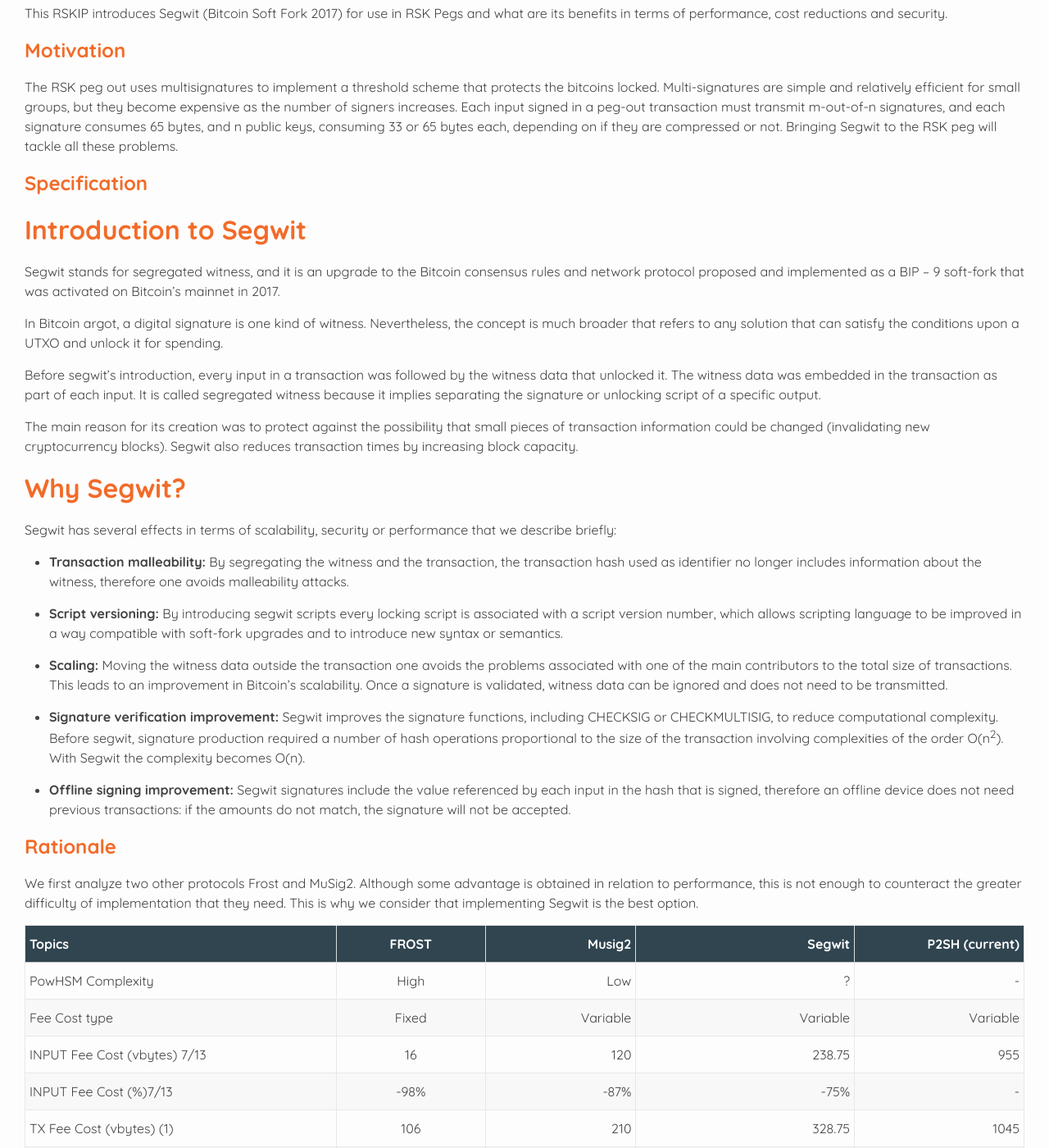
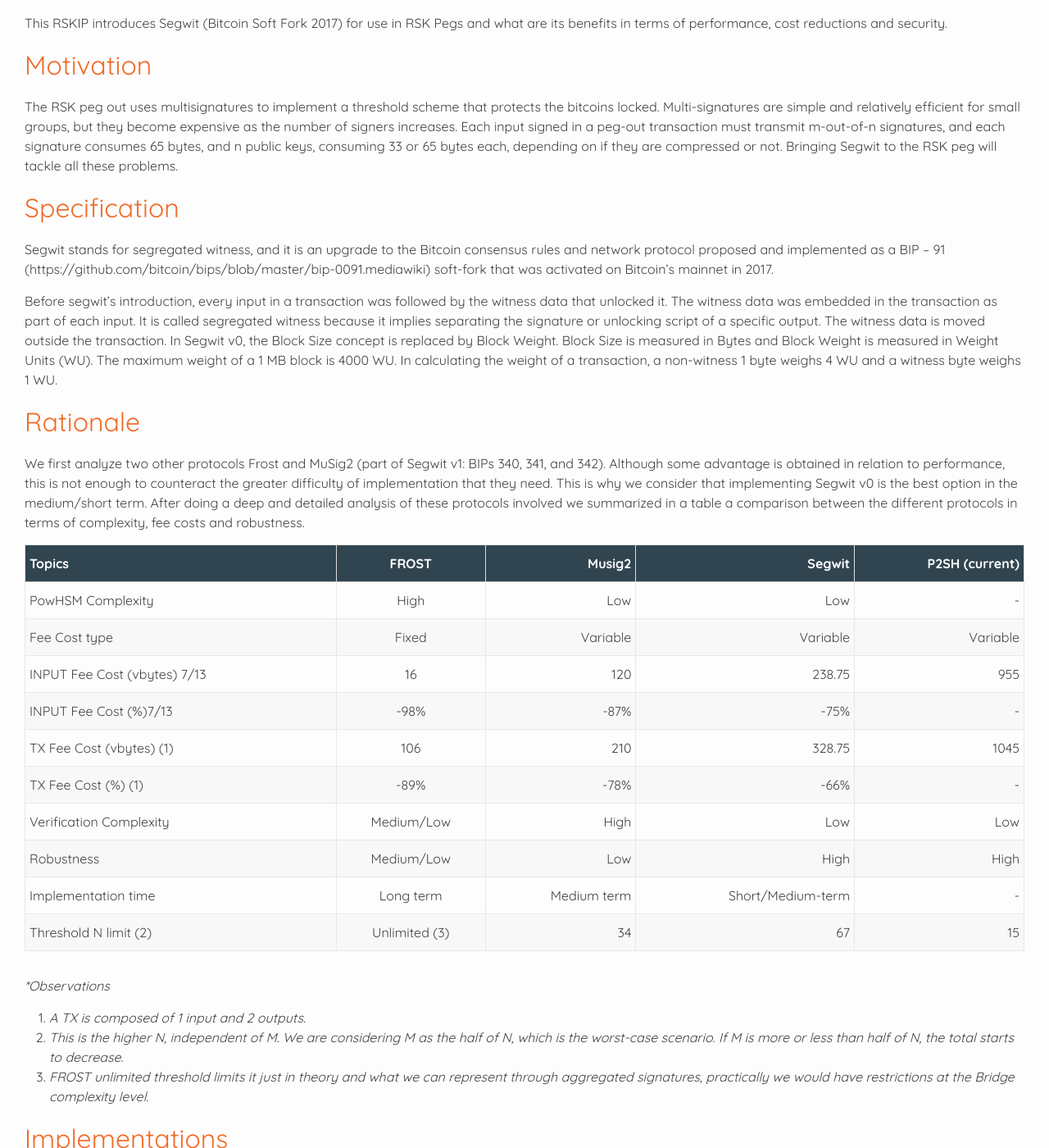
Before and after one commit to rsksmart/RSKIPs, a Jekyll site: the page built from IPs/RSKIP305.md, in a window 1280 px wide and 1400 px high, scrolled down 707 px. Shown: the whole window at 82% size. Built offline with Jekyll 4.4.1, drawn with Linux system fonts in a browser that asks for light colours; our own code applies the rules of GitHub Pages for plain Markdown files; some of the changed text lies outside the part shown.

Commit message:
1st version of implementation

````diff
--- a/IPs/RSKIP305.md
+++ b/IPs/RSKIP305.md
@@ -1,10 +1,10 @@
 ---
 rskip: 305
-title: Segwit for our Peg
+title: Peg efficiency improvement (Segwit)
 description: This RSKIP introduces Segwit (Bitcoin Soft Fork 2017) for use in RSK Pegs and what are its benefits.
 status: Draft
 purpose: Sca Usa Sec
-author: PG (@patogallardo) - RFV (@ramsesfv) - NV (@NVescovo)
+author: PG (@patogallaiovlabs) - RFV (@ramsesfv) - NV (@NVescovo)
 layer: Core
 complexity: 2
 created: 2022-06-01
@@ -22,57 +22,32 @@ created: 2022-06-01
 |**Complexity** |2 |
 |**Status**     |Draft |
 
-# **Abstract**
+## Abstract
 
 This RSKIP introduces Segwit (Bitcoin Soft Fork 2017) for use in RSK Pegs and what are its benefits in terms of performance, cost reductions and security.
 
-# **Motivation**
+## Motivation
 
 The RSK peg out uses multisignatures to implement a threshold scheme that protects the bitcoins locked. Multi-signatures are simple and relatively
 efficient for small groups, but they become expensive as the number of signers increases. Each input signed in a peg-out transaction must transmit
 m-out-of-n signatures, and each signature consumes 65 bytes, and n public keys, consuming 33 or 65 bytes each, depending on if they are compressed or not.
 Bringing Segwit to the RSK peg will tackle all these problems.
 
-# **Specification**
+## Specification
 
-## **Introduction to Segwit**
-Segwit stands for segregated witness, and it is an upgrade to the Bitcoin consensus rules and network protocol proposed and implemented as a BIP – 9 soft-fork that was activated on Bitcoin’s mainnet in 2017.
+Segwit stands for segregated witness, and it is an upgrade to the Bitcoin consensus rules and network protocol proposed and implemented as a BIP – 91 (https://github.com/bitcoin/bips/blob/master/bip-0091.mediawiki) soft-fork that was activated on Bitcoin’s mainnet in 2017.
 
-In Bitcoin argot, a digital signature is one kind of witness. Nevertheless, the concept is much broader that refers to any solution that can satisfy the conditions upon a UTXO and unlock it for spending.
+Before segwit’s introduction, every input in a transaction was followed by the witness data that unlocked it. The witness data was embedded in the transaction as part of each input. It is called segregated witness because it implies separating the signature or unlocking script of a specific output. The witness data is moved outside the transaction.
+In Segwit v0, the Block Size concept is replaced by Block Weight. Block Size is measured in Bytes and Block Weight is measured in Weight Units (WU). The maximum weight of a 1 MB block is 4000 WU. In calculating the weight of a transaction, a non-witness 1 byte weighs 4 WU and a witness byte weighs 1 WU.
 
-Before segwit’s introduction, every input in a transaction was followed by the witness data that unlocked it. The witness data was embedded in the transaction as part of each input. It is called segregated witness because it implies separating the signature or unlocking script of a specific output.
+## Rationale
 
-The main reason for its creation was to protect against the possibility that small pieces of transaction information could be changed (invalidating new cryptocurrency blocks). Segwit also reduces transaction times by increasing block capacity.
-
-
-## **Why Segwit?**
-Segwit has several effects in terms of scalability, security or performance that we describe briefly:
-* **Transaction malleability:**
-By segregating the witness and the transaction, the transaction hash used as identifier no longer includes information about the witness,
-therefore one avoids malleability attacks.
-
-* **Script versioning:**
-By introducing segwit scripts every locking script is associated with a script version number, which allows scripting language to be improved in a way compatible with soft-fork upgrades and to introduce new syntax or semantics.
-
-* **Scaling:**
-Moving the witness data outside the transaction one avoids the problems associated with one of the main contributors to the total size of transactions. This leads to an improvement in Bitcoin’s scalability. Once a signature is validated, witness data can be ignored and does not need to be transmitted.
-
-* **Signature verification improvement:**
-Segwit improves the signature functions, including CHECKSIG or CHECKMULTISIG, to reduce computational complexity. Before segwit, signature production required a number of hash operations proportional to the size of the transaction involving complexities of the order O(n<sup>2</sup>). With Segwit the complexity becomes O(n).
-
-* **Offline signing improvement:**
-Segwit signatures include the value referenced by each input in the hash that is signed, therefore an offline device does not need previous transactions: if the amounts do not match, the signature will not be accepted.
-
-
-
-# **Rationale**
-
-We first analyze two other protocols Frost and MuSig2. Although some advantage is obtained in relation to performance, this is not enough to counteract
-the greater difficulty of implementation that they need. This is why we consider that implementing Segwit is the best option.
+We first analyze two other protocols Frost and MuSig2 (part of Segwit v1: BIPs 340, 341, and 342). Although some advantage is obtained in relation to performance, this is not enough to counteract the greater difficulty of implementation that they need. This is why we consider that implementing Segwit v0 is the best option in the medium/short term.
+After doing a deep and detailed analysis of these protocols involved we summarized in a table a comparison between the different protocols in terms of complexity, fee costs and robustness.
 
 | Topics            | FROST      | Musig2    | Segwit    |P2SH (current)  |
 | ----------------- |:----------:| ---------:| ---------:| --------------:|
-|PowHSM Complexity  | High       | Low       | ?         | -              |
+|PowHSM Complexity  | High       | Low       | Low       | -              |
 |Fee Cost type      | Fixed      | Variable  | Variable  | Variable       |
 |INPUT Fee Cost (vbytes) 7/13| 16| 120       | 238.75    | 955            |
 |INPUT Fee Cost (%)7/13| -98%    | -87%      | -75%      | -              |
@@ -83,44 +58,100 @@ the greater difficulty of implementation that they need. This is why we consider
 |Implementation time| Long term  |Medium term|Short/Medium-term| -        |
 |Threshold N limit (2)|Unlimited (3)| 34     | 67        | 15             |
 
-**Observations:**
-1. A TX is composed of 1 input and 2 outputs.
-2. This is the higher N, independent of M. We are considering M as the half of N, which is the worst-case scenario. If M is more or less than half of N, the total starts to decrease.
-3. FROST unlimited threshold limits it just in theory and what we can represent through aggregated signatures, practically we would have restrictions at the Bridge complexity level.
+**Observations*
+1. *A TX is composed of 1 input and 2 outputs.*
+2. *This is the higher N, independent of M. We are considering M as the half of N, which is the worst-case scenario. If M is more or less than half of N, the total starts to decrease.*
+3. *FROST unlimited threshold limits it just in theory and what we can represent through aggregated signatures, practically we would have restrictions at the Bridge complexity level.*
+
+## Implementations
+
+At the time of writing, the Bridge contract works with a Federation, which is an abstraction for a set of distinct secp256k1 public keys, which can ultimately be used to represent a Bitcoin multisig (N of M) P2SH.  The upgrade to this native contract involves replacing the current representation format type with a Segwit Compatible (P2SH-P2WSH).
+
+### Create a new Federation type
+
+In order to replace the current federation representation, a new federation type is going to be created by incrementing in one the value of the version type and save a new slot in the federation storage. For more information refer to this detailed description on how a federation upgrade should be managed.
+
+Although the schema and content of this slot is not to be changed more than the version number, it will serve to indicate how the federation multisig redeem script should be regenerated.
+
+Currently the script is as follow:
+* `<currentScript>`:
+```
+OP_NOTIF
+	OP_PUSHNUM_M
+	OP_PUSHBYTES_33 pubkey1
+	...
+	OP_PUSHBYTES_33 pubkeyN
+	OP_PUSHNUM_N
+OP_ELSE
+	OP_PUSHBYTES_2 <time-lock-value>
+	OP_CSV
+	OP_DROP
+	OP_PUSHNUM_2
+	OP_PUSHBYTES_33 emergencyPubkey1
+	OP_PUSHBYTES_33 emergencyPubkey2
+	OP_PUSHBYTES_33 emergencyPubkey3
+	OP_PUSHNUM_3
+OP_ENDIF
+OP_CHECKMULTISIG
+```
+
+* With the new version, it will be replaced by:
+```
+HASH-160 <scriptHash> EQUAL
+```
+- Where `<scriptHash>` is pre computed as follows:
+```
+HASH-160 ( SHA-256 ( <currentScript> ) )
+```
+
+### New Address
+
+Also, this new federation type will have a new way of calculating the address, and this is how Segwit compatible addresses are computed:
+
+```
+Base-58 ( “05” + HASH-160 ( SHA-256 ( <redeemScript> ) ) )
+```
+Where:
+- `<redeemScript>` is represented by: `“OP_0 <scriptHash>”`
+- `<scriptHash>` by pre computing: `SHA-256 ( <currentScript> )`
+- and finally “05” is the *P2SH version byte*
 
 
 
+### Migration to the new federation
 
-# **Implementations**
+During migration, both mechanisms (legacy and Segwit compatible) will be working at the same time. Legacy would be for the federation leaving and Segwit compatible for the incoming federation.
+All the funds (outputs) will be transferred from the current address to the new Segwit compatible address before mentioned (New Address section).
 
-The main components that should be modified due to the adoption of Segwit are the signing functions: CHECKSIG, CHECKSIGVERIFY, CHECKMULTISIG, and
-CHECKMULTISIGVERIFY.
+But once the migration is completed, only Segwit compatible will be the accepted address and the unique mechanism to support the peg outs.
+The migration process description can be found here (RSKIP186).
 
-Before Segwit, signatures in transactions are applied on a commitment hash, which is computed from the transaction data, locking specific parts of the
-data indicating the signer’s commitment to those values.
 
-The way the commitment hash was computed introduced the possibility that a node verifying the signature can be forced to perform a significant number
-of hash computations, as shown in the analysis.
 
-Segwit represents an opportunity to address this problem by changing the way the commitment hash is calculated. For Segwit v0 witness programs, signature
-verification occurs using an improved commitment hash algorithm as specified in BIP-143.
+### Spend output - Peg out
 
-The new algorithm achieves:
+With this new implementation comes a new way of spending the output. Although it does not change much, it changes: the *transaction id computation*, the *scriptSig* field and the *segregated witness data*.
+We can descrive each of the changes as follow:
 
-1. A more gradual increase of hash operations, as discussed in previous sections. This reduces the chances of suffering DoS attacks with complex
-transactions.
+* **Transaction id computation**
 
-2. A signer can commit to a specific input value without needing to retrieve and check the previous transaction referenced by the input. For offline
-devices, this simplifies the communication between hosts and the hardware wallets.
+SegWit can separate witness data from the block, thereby making it unavailable for modifications to change transaction IDs.
+The Segregated Witness protocol upgrade develops a sidechain for storing witness data separately from the main blockchain network.
+As a result, transaction IDs cannot be modified depending on witness data modifications.
 
-The adoption of Segwit involves two important scenarios:
+* **scriptSig**
 
-1. The ability of a sender’s wallet that is not segwit-aware to make a payment to a recipient’s wallet that can process segwit transactions: If the
-sender’s wallet is not upgraded to segwit, but the receiver’s wallet is upgraded and can handle segwit transactions, they can use nonsegwit transactions.
-But the receiver would likely want to use segwit to reduce transaction fees. In this case, the receiver’s wallet can construct a P2SH address that
-contains a segwit script inside it. The sender’s wallet sees this as a P2SH address and can make payments to it without any knowledge of segwit. The
-receiver’s wallet can then spend this payment with a segwit transaction, taking full advantage of segwit and reducing transaction fees. Both forms of
-witness scripts, P2WPKH and P2WSH, can be embedded in a P2SH address. The first is noted as P2SH(P2WPKH) and the second is noted as P2SH(P2WSH).
+It will cointain the following content:
+```
+    0 <scriptHash>
+```
 
-2. The ability of a sender’s wallet that is segwit-aware to recognize and distinguish between recipients that are segwit-aware and ones that are not,
-by their addresses.
+* **Segregated witness data**
+
+While segregated witness data will contain the redeeming data (signatures, flags, etc) and the actual redeem script (mentioned before as `<currentScript>`)
+
+
+
+## Backwards Compatibility
+
+This change is a hard-fork and therefore all full nodes must be updated. SPV light-clients do not need to be updated.
````
